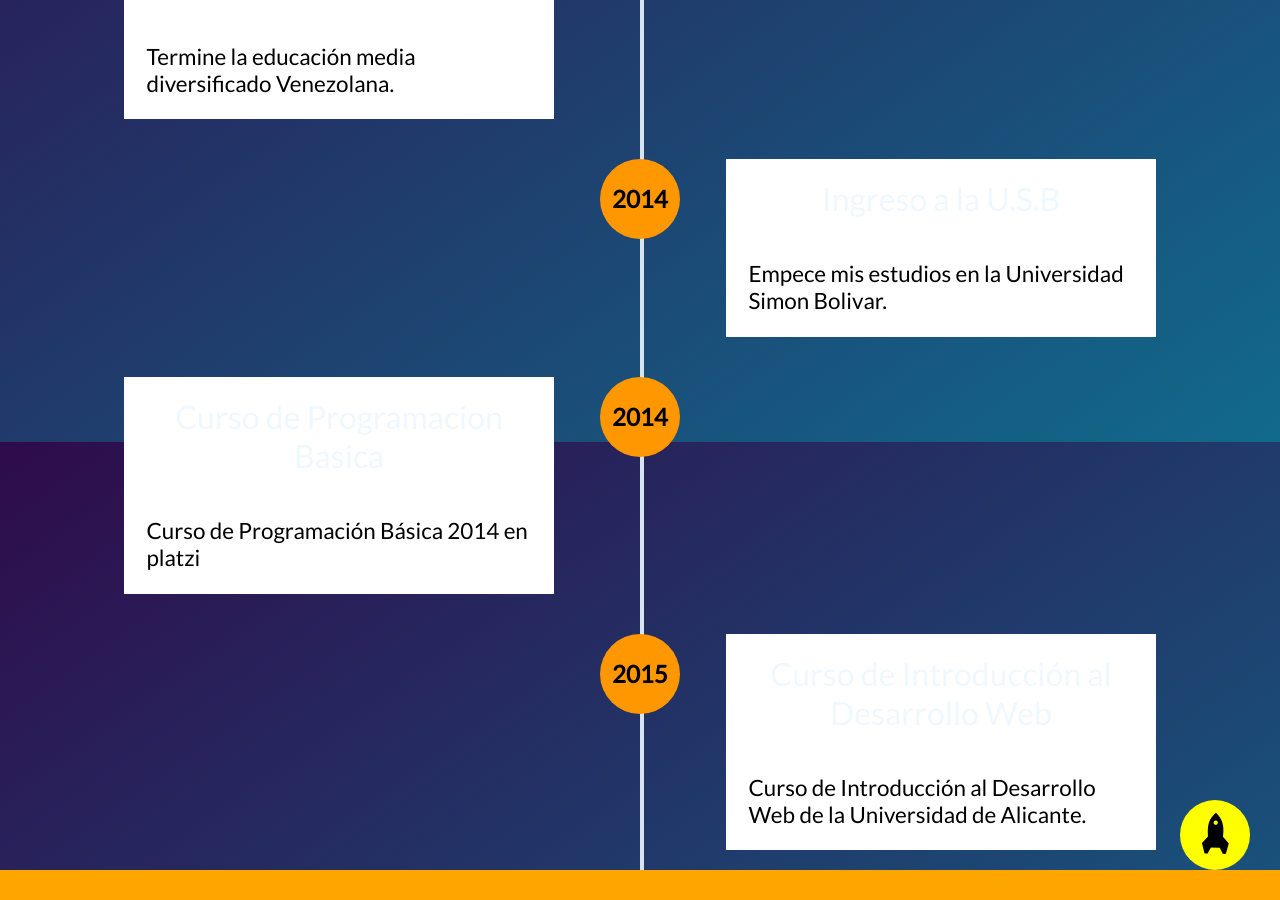
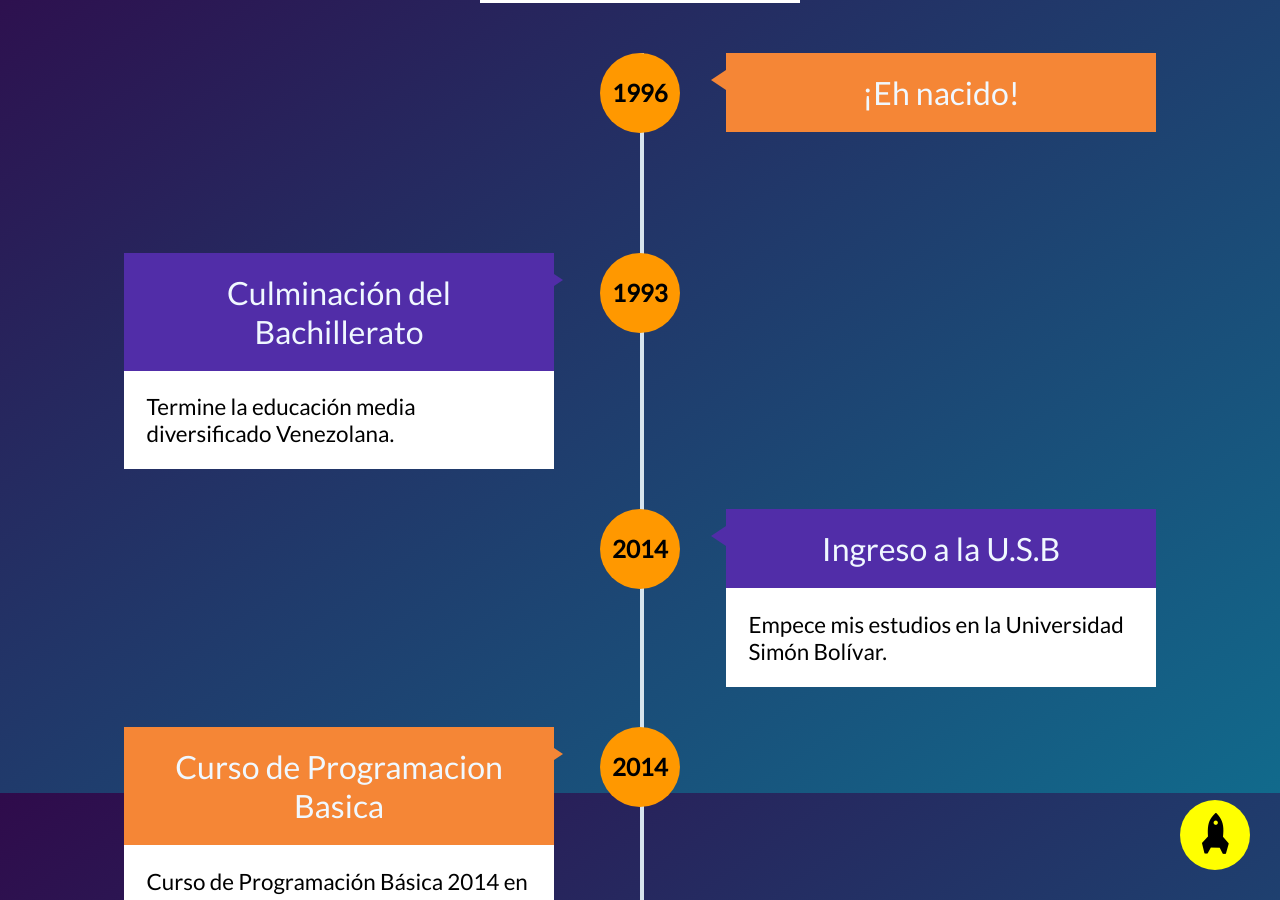
Before and after one commit to oqueber/oqueber-oqueber.github.io, a Jekyll site: the page built from index.html, in a window 1280 px wide and 900 px high, scrolled down 2305 px. Built offline with Jekyll 4.4.1, drawn with Linux system fonts in a browser that asks for light colours; nearby versions of some CDN libraries; some web fonts are replaced; comment, search, counter and statistics services are not loaded.

Commit message:
agregandp favicon y mejoras sobre about me

```diff
--- a/_includes/portafolio/header-portafolio.html
+++ b/_includes/portafolio/header-portafolio.html
@@ -17,6 +17,7 @@
                          universidad, soy un apasionado del <span style="font-size:bold">desarrollo web.</span>
                          Mi enfoque está en las tecnologías como <span style="font-size:bold">JavaScript, HTML5 y CSS3,</span> más centrado en la parte <span style="font-size:bold">Front-End.</span>
                     </p>
+                    <img src="{{ site.baseurl }}/img/robotic.jpg" alt="Robotic" style="max-width:100%;">
                     <p>Me gusta aprender sobre lo ultimo en las <span style="font-size:bold">tecnologías web</span> y comparto estos conocimientos con la <span style="font-size:bold">comunidad.</span></p>
 
                          <h1 class="title-home col-xs-12">Hobbits</h1>
--- a/_includes/portafolio/timeline-portafolio.html
+++ b/_includes/portafolio/timeline-portafolio.html
@@ -8,7 +8,7 @@
                          </div> <!-- cd-timeline-img -->
 
                          <div class="timeline-content is-hidden col-xs-9 col-sm-5">
-                              <h2 class="title-{{site.carta-1-color}}">¡Eh nacido!</h2>
+                              <h2 class="title-orange">¡Eh nacido!</h2>
 
                          </div>
                     </div>
@@ -21,7 +21,7 @@
                          </div> <!-- cd-timeline-img -->
 
                          <div class="timeline-content is-hidden col-xs-9 col-sm-5">
-                              <h2 class="title-{{site.carta-2-color}}">Culminación del Bachillerato</h2>
+                              <h2 class="title-purplue">Culminación del Bachillerato</h2>
                               <p>Termine la educación media diversificado Venezolana.</p>
 
                          </div>
@@ -35,8 +35,8 @@
                          </div>
 
                          <div class="timeline-content is-hidden col-xs-9 col-sm-5">
-                              <h2 class="title-{{site.carta-3-color}}">Ingreso a la U.S.B</h2>
-                              <p>Empece mis estudios en la Universidad Simon Bolivar.</p>
+                              <h2 class="title-purplue">Ingreso a la U.S.B</h2>
+                              <p>Empece mis estudios en la Universidad Simón Bolívar.</p>
 
                          </div>
                     </div>
@@ -49,7 +49,7 @@
                          </div> <!-- cd-timeline-img -->
 
                          <div class="timeline-content is-hidden col-xs-9 col-sm-5">
-                              <h2 class="title-{{site.carta-4-color}}">Curso de Programacion Basica</h2>
+                              <h2 class="title-orange">Curso de Programacion Basica</h2>
                               <p>Curso de Programación Básica 2014 en platzi</p>
 
                          </div>
@@ -63,7 +63,7 @@
                          </div> <!-- cd-timeline-img -->
 
                          <div class="timeline-content is-hidden col-xs-9 col-sm-5">
-                              <h2 class="title-{{site.carta-5-color}}">Curso de Introducción al Desarrollo Web</h2>
+                              <h2 class="title-purplue">Curso de Introducción al Desarrollo Web</h2>
                               <p>Curso de Introducción al Desarrollo Web de la Universidad de Alicante.</p>
 
                          </div>
--- a/_layouts/default.html
+++ b/_layouts/default.html
@@ -15,6 +15,7 @@
     <link href='https://fonts.googleapis.com/css?family=Lato|Montserrat|Average' rel='stylesheet' type='text/css'>
     <link rel="stylesheet" type="text/css" href="{{ site.baseurl }}/style.css" />
 
+     <link rel="icon" href="{{ site.baseurl }}/img/icon.ico">
     <script type="text/javascript" src="{{ site.baseurl }}/js/jquery.min.js"></script>
 
 </head>
```
Also changed, not shown: img/icon.ico (added), img/robotic.jpg (added).
